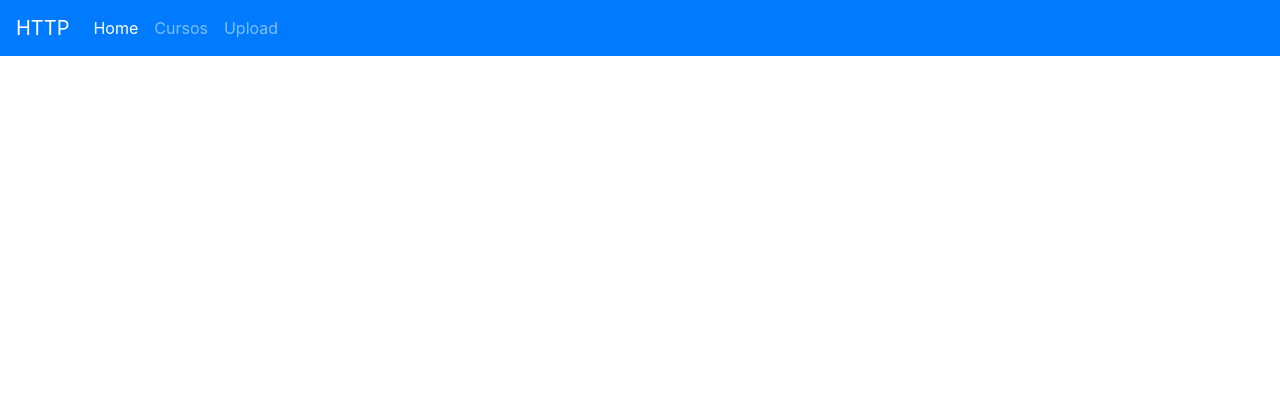
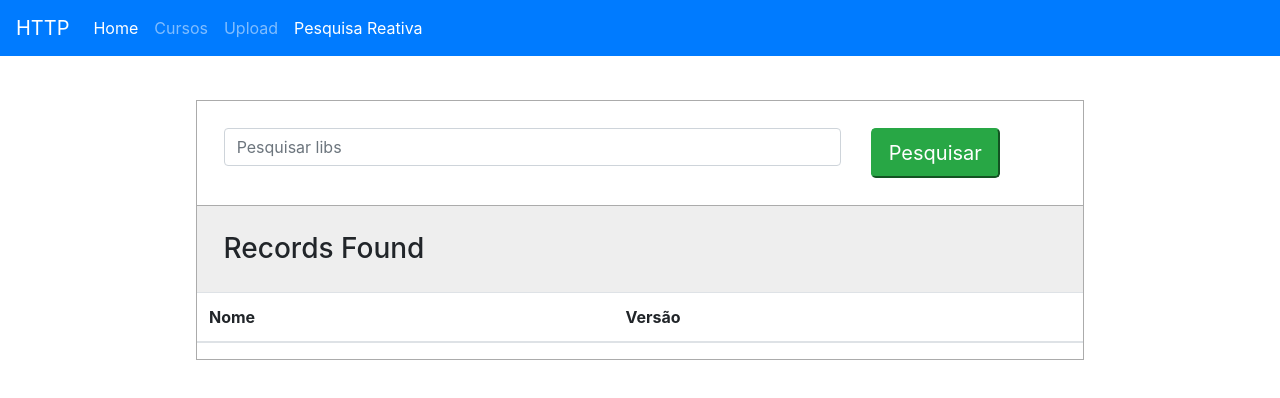
Before and after one commit to DanBorges/requisicoesHttp-Angular, an Angular app: page /busca-reativa in a window 1280 px wide. Before the commit this address led to /. Shown: the top 398 px of the page. Built offline with nearby package versions, Linux system fonts and the light colour scheme.

Commit message:
implementando busca funcional reativa

```diff
--- a/src/app/app-routing.module.ts
+++ b/src/app/app-routing.module.ts
@@ -1,3 +1,4 @@
+import { ReactiveSearchModule } from './reactive-search/reactive-search.module';
 import { NgModule } from '@angular/core';
 import { Routes, RouterModule } from '@angular/router';
 
@@ -12,6 +13,11 @@
 
   {
     path: 'upload', loadChildren: './upload-file/upload-file.module#UploadFileModule'
+  },
+
+  {
+    path: 'busca-reativa',
+    loadChildren: () => import('./reactive-search/reactive-search.module').then(m => m.ReactiveSearchModule)
   }
 ];
 
--- a/src/app/app.component.html
+++ b/src/app/app.component.html
@@ -7,13 +7,17 @@
     <ul class="navbar-nav">
       <li class="nav-item active ">
         <a class="nav-link" routerLink="/">Home
-          <span class="sr-only">(Página atual)</span></a>
+          <span class="sr-only" routerLinkActive="active">(Página atual)</span></a>
       </li>
       <li class="nav-item">
         <a class="nav-link" routerLinkActive="active" routerLink="/cursos">Cursos</a>
       </li>
       <li class="nav-item">
         <a class="nav-link" routerLinkActive="active" routerLink="/upload">Upload</a>
+      </li>
+
+      <li class="nav-item">
+        <a class="nav-link" routerLinkActive="active" [routerLink]="['/busca-reativa']">Pesquisa Reativa</a>
       </li>
     </ul>
   </div>
--- /dev/null
+++ b/src/app/lib-search/lib-search.component.html
@@ -0,0 +1,36 @@
+<div class="container search-table">
+  <div class="search-box">
+    <div class="row">
+      <div class="col-md-9">
+        <input
+          type="text"
+          id="myInput"
+          class="form-control"
+          [formControl]="queryField"
+          placeholder="Pesquisar libs"
+        />
+      </div>
+      <div class="col-auto">
+        <button class="but btn-lg btn-success" (click)="onSearch()">Pesquisar</button>
+      </div>
+    </div>
+  </div>
+  <div class="search-list">
+    <h3>{{ total }} Records Found</h3>
+    <table class="table" id="myTable">
+      <thead>
+        <tr>
+          <th>Nome</th>
+          <th>Versão</th>
+        </tr>
+      </thead>
+      <tbody>
+        <tr *ngFor="let result of results$ | async">
+          <td>{{ result.name }}</td>
+          <td>{{ result.version }}</td>
+
+        </tr>
+      </tbody>
+    </table>
+  </div>
+</div>
--- /dev/null
+++ b/src/app/lib-search/lib-search.component.scss
@@ -0,0 +1,23 @@
+.search-table{
+  padding: 10%;
+  margin-top: -6%;
+}
+.search-box{
+  // background: #c1c1c1;
+  border: 1px solid #ababab;
+  padding: 3%;
+}
+.search-box input:focus{
+  box-shadow:none;
+  border:2px solid #eeeeee;
+}
+.search-list{
+  background: #fff;
+  border: 1px solid #ababab;
+  border-top: none;
+}
+.search-list h3{
+  background: #eee;
+  padding: 3%;
+  margin-bottom: 0%;
+}
--- /dev/null
+++ b/src/app/lib-search/lib-search.component.ts
@@ -0,0 +1,69 @@
+import { HttpClient, HttpParams } from '@angular/common/http';
+import { Component, OnInit } from '@angular/core';
+import { FormControl } from '@angular/forms';
+import { Observable } from 'rxjs';
+import { tap, map, filter, distinctUntilChanged, debounceTime, switchMap } from 'rxjs/operators';
+
+@Component({
+  selector: 'app-lib-search',
+  templateUrl: './lib-search.component.html',
+  styleUrls: ['./lib-search.component.scss']
+})
+export class LibSearchComponent implements OnInit {
+
+  queryField = new FormControl();
+  readonly SEARCH_URL = 'https://api.cdnjs.com/libraries';
+  total: number;
+  readonly FIELDS = 'name,description,version,homepage';
+
+
+  results$: Observable<any>;
+
+
+
+  constructor(private http: HttpClient) { }
+
+  ngOnInit() {
+   this.results$ =  this.queryField.valueChanges
+    .pipe(
+      map(value => value.trim()),
+      filter(value => value.length > 1),
+      debounceTime(200),
+      distinctUntilChanged(),
+      tap(value => console.log(value)),
+      switchMap(value => this.http.get(this.SEARCH_URL, {
+        params: {
+          search: value,
+          fields: this.FIELDS
+        }
+      })),
+      tap((res: any) => this.total = res.total ),
+      map((res: any) => res.results)
+
+    )
+  }
+
+  onSearch() {
+    const fields = 'name,description,version,homepage';
+    console.log(this.queryField.value);
+    let value = this.queryField.value;
+    if (value && value.trim() !== '') {
+      value = value.trim();
+    }
+    // const params = {
+    //   search: value,
+    //   fields: fields
+    // };
+
+    let params = new HttpParams();
+    params = params.set('search', value);
+    params = params.set('fields', fields);
+
+    this.results$ = this.http.get(this.SEARCH_URL, { params })
+    .pipe(
+      tap((res: any) => this.total = res.total),
+      map((res: any) => res.results)
+    )
+  }
+
+}
--- a/src/app/upload-file/upload-file.service.ts
+++ b/src/app/upload-file/upload-file.service.ts
@@ -20,4 +20,40 @@
       reportProgress: true
     });
   }
+
+  download(url: string) {
+    return this.http.get(url, {
+      responseType: 'blob' as 'json'
+    });
+  }
+
+  handleFile(res: any, filename: string) {
+    const file = new Blob([res], {
+      type: res.type
+
+    });
+
+    // IE
+    if (window.navigator && window.navigator.msSaveOrOpenBlob) {
+      window.navigator.msSaveOrOpenBlob(file);
+      return;
+    }
+
+    const blob = window.URL.createObjectURL(file);
+    const link = document.createElement('a');
+    link.href = blob;
+    link.download = filename;
+    // link.click();
+    link.dispatchEvent(new MouseEvent('click', {
+      bubbles: true,
+      cancelable: true,
+      view: window
+    }));
+
+    // firefox
+    setTimeout(()=>{
+      window.URL.revokeObjectURL(blob);
+      link.remove();
+    }, 100);
+  }
 }
--- a/src/app/upload-file/upload-file/upload-file.component.html
+++ b/src/app/upload-file/upload-file/upload-file.component.html
@@ -14,3 +14,11 @@
 <div style="margin-top: 10px">
   <button type="button" class="btn btn-primary" (click)="onUpload()" [disabled]=!files>Anexar</button>
 </div>
+
+<div style="margin-top: 10px">
+  <button type="button" class="btn btn-primary" (click)="onDownloadPdf()">Download Pdf</button>
+</div>
+
+<div style="margin-top: 10px">
+  <button type="button" class="btn btn-primary" (click)="onDownloadExcel()">Download Excel</button>
+</div>
--- a/src/app/upload-file/upload-file/upload-file.component.ts
+++ b/src/app/upload-file/upload-file/upload-file.component.ts
@@ -61,5 +61,21 @@
     }
   }
 
+  onDownloadPdf() {
+    this.service.download(environment.BASE_URL + '/downloadPDF')
+    .subscribe((res: any)=> {
+      console.log(res, 'baixou pdf')
+      this.service.handleFile(res, 'report.PDF')
+    });
+  }
+
+  onDownloadExcel() {
+    this.service.download(environment.BASE_URL + '/downloadExcel')
+    .subscribe((res: any)=> {
+      console.log(res, 'baixou Excel')
+      this.service.handleFile(res, 'report.xlsx')
+    });
+  }
+
 
 }
```
Also changed, not shown: src/app/reactive-search/reactive-search-routing.module.ts (added, +14 -0 lines), src/app/reactive-search/reactive-search.module.ts (added, +17 -0 lines), 1 other file (tests, documents, lock files or other folders).
